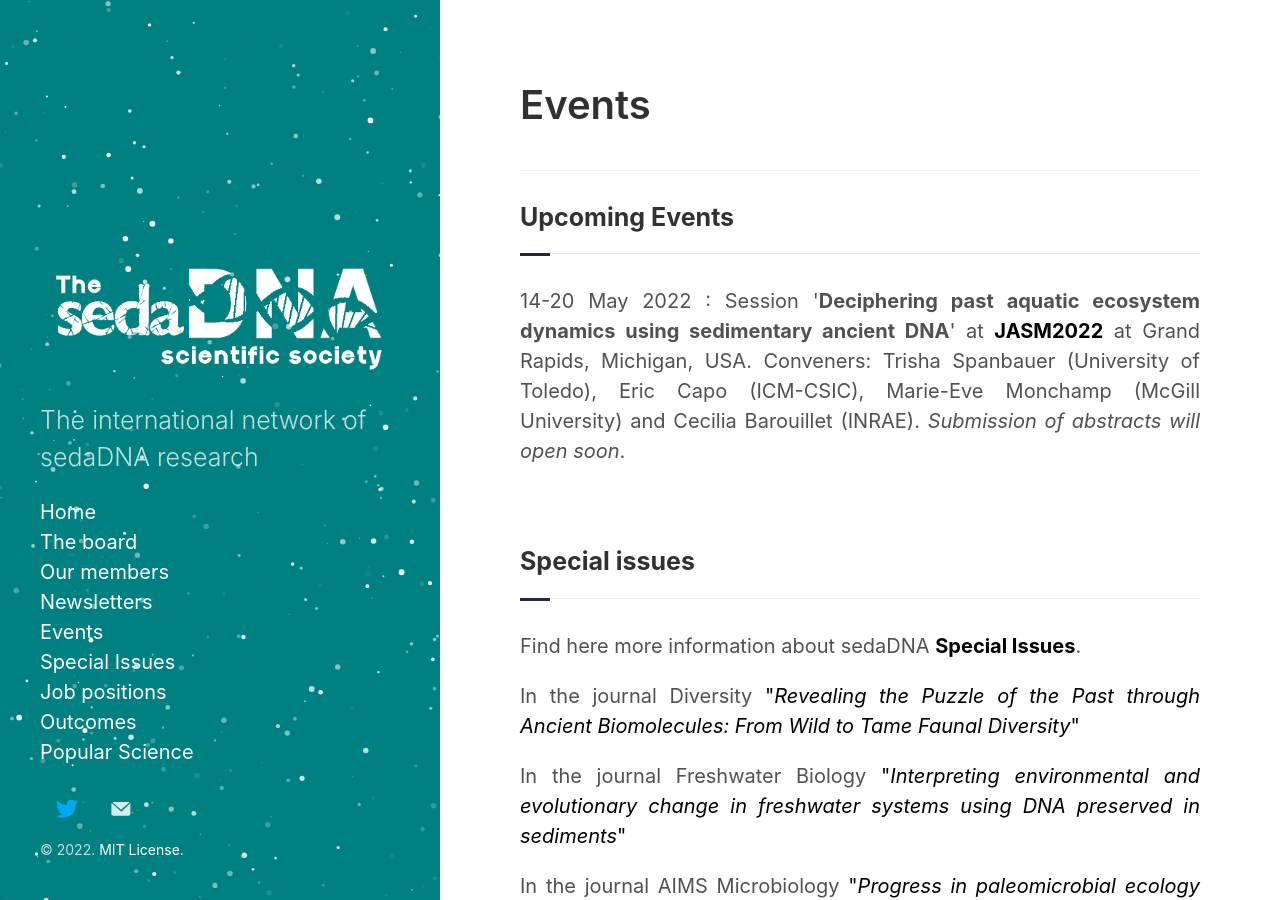
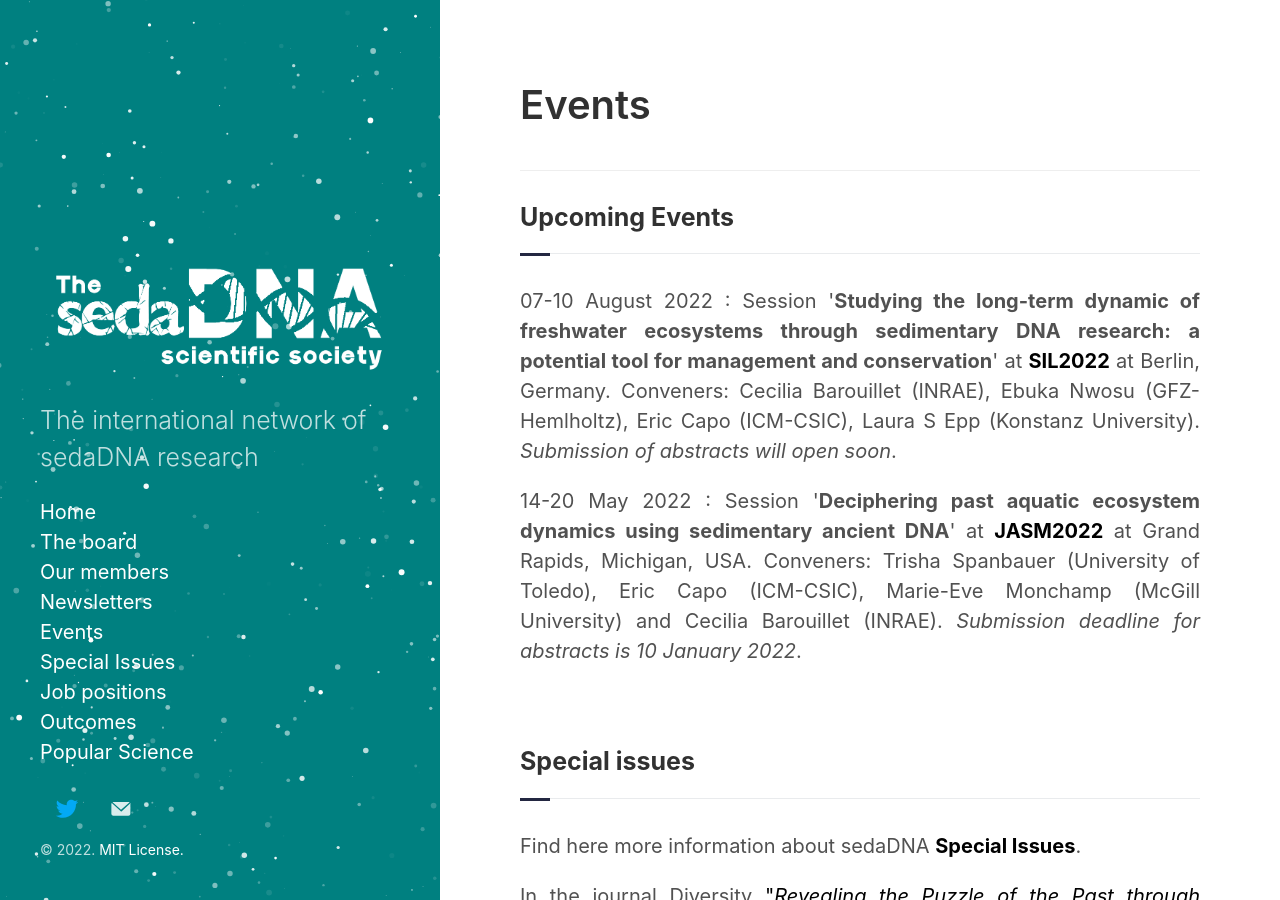
Before and after one commit to sedadna/sedadna.github.io, a Jekyll site: the page built from category/events.md, in a window 1280 px wide and 900 px high. Built offline with Jekyll 4.4.1, drawn with Linux system fonts in a browser that asks for light colours.

Commit message:
Update events.md

```diff
--- a/category/events.md
+++ b/category/events.md
@@ -7,7 +7,9 @@ title: Events
 
 <div class="intro">
 <h3 class="section-title underline">Upcoming Events</h3>
-<p>14-20 May 2022 : Session '<b>Deciphering past aquatic ecosystem dynamics using sedimentary ancient DNA</b>' at  <a href="https://jasm2022.aquaticsocieties.org/" target="_blank"><b>JASM2022</b></a> at Grand Rapids, Michigan, USA. Conveners: Trisha Spanbauer (University of Toledo), Eric Capo (ICM-CSIC), Marie-Eve Monchamp (McGill University) and Cecilia Barouillet (INRAE). <i>Submission of abstracts will open soon</i>.</p>
+
+<p>07-10 August 2022 : Session '<b>Studying the long-term dynamic of freshwater ecosystems through sedimentary DNA research: a potential tool for management and conservation</b>' at  <a href="https://www.sil2022.org/" target="_blank"><b>SIL2022</b></a> at Berlin, Germany. Conveners: Cecilia Barouillet (INRAE), Ebuka Nwosu (GFZ-Hemlholtz), Eric Capo (ICM-CSIC), Laura S Epp (Konstanz University). <i>Submission of abstracts will open soon</i>.</p>
+<p>14-20 May 2022 : Session '<b>Deciphering past aquatic ecosystem dynamics using sedimentary ancient DNA</b>' at  <a href="https://jasm2022.aquaticsocieties.org/" target="_blank"><b>JASM2022</b></a> at Grand Rapids, Michigan, USA. Conveners: Trisha Spanbauer (University of Toledo), Eric Capo (ICM-CSIC), Marie-Eve Monchamp (McGill University) and Cecilia Barouillet (INRAE). <i>Submission deadline for abstracts is 10 January 2022</i>.</p>
 <br>
 <h3 class="section-title underline">Special issues</h3>
 <p>Find here more information about sedaDNA <a href="/category/si.html" target="_blank"><b>Special Issues</b></a>.</p>
```
